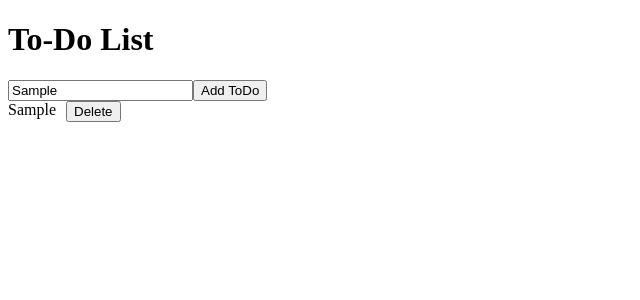
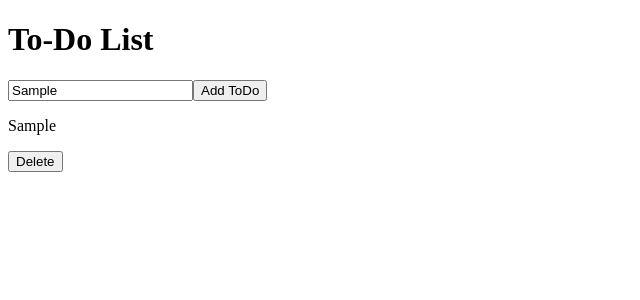
Before and after one commit to acciojob/todo-react-The-jalmejay, a React app: page / in a window 1280 px wide. Both pictures are taken after typing "Sample" into the empty fields and a click on the button "Add ToDo". Shown: the top 300 px of the page, without its empty margins (0-640 px from the left). Built offline with nearby package versions, Linux system fonts and the light colour scheme.

Commit message:
Update Todo.js

```diff
--- a/src/components/Todo.js
+++ b/src/components/Todo.js
@@ -3,11 +3,11 @@ import './../styles/App.css';
 
 const Todo = ({ list, deleteId }) => {
   return (
-    <div>
+    <div className="todoLists">
       {list && list.map((e) => (
-        <div key={e.id} style={{ display: "flex", gap: "10px", marginBottom: "8px" }}>
-          <p style={{ margin: 0 }}>{e.name}</p>
-          <button onClick={() => deleteId(e.id)}>Delete</button>
+        <div key={e.id}  className="list">
+          <p>{e.name}</p>
+          <button class="deleteBtn" onClick={() => deleteId(e.id)}>Delete</button>
         </div>
       ))}
     </div>
```
